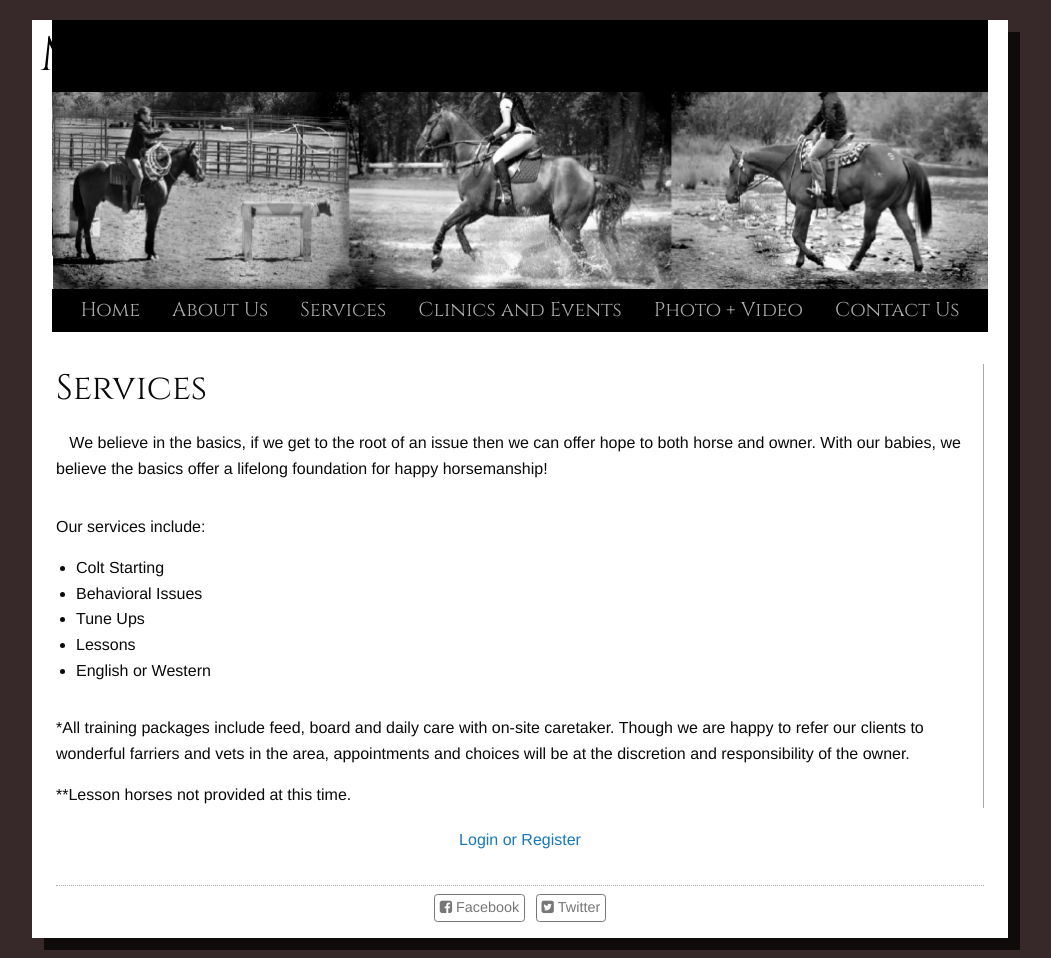
After one commit to SethMcFarland/MountainViewEquestrian, a Django app: page /services/ in a window 1280 px wide. The commit adds this page. Shown: the whole page, without its empty margins (120-1171 px from the left). Run offline with Django 3.2, Linux system fonts and the light colour scheme; some libraries are stand-ins or nearby versions.

Commit message:
Added Contact Us, About Us, and Services.

```diff
--- a/mtnviewequest/mtnviewequest/urls.py
+++ b/mtnviewequest/mtnviewequest/urls.py
@@ -21,6 +21,8 @@ from . import views
 urlpatterns = [
 	url(r'^$', views.index, name='index'),
     url(r'^about/', views.about, name='about'),
+    url(r'^services/', views.services, name='services'),
+    url(r'^contact/', views.contact, name='contact'),
 	url(r'^user/', include('users.urls')),
     url(r'^event/', include('events.urls')),
     url(r'^admin/', admin.site.urls),
--- a/mtnviewequest/mtnviewequest/views.py
+++ b/mtnviewequest/mtnviewequest/views.py
@@ -1,7 +1,26 @@
 from django.shortcuts import render
+
+from .forms import ContactForm
 
 def index(request):
 	return render(request, 'base/index.html')
 
 def about(request):
 	return render(request, 'base/about.html')
+
+def services(request):
+	return render(request, 'base/services.html')
+
+def contact(request):
+	if request.method == 'POST':
+		form = ContactForm(request.POST);
+
+		if form.is_valid():
+			message = "Success"
+			form = ContactForm();
+			return render(request, 'base/contact.html', {'form': form, 'message': message})
+
+	else:
+		form = ContactForm();
+
+	return render(request, 'base/contact.html', {'form': form})
--- a/mtnviewequest/static/base/css/app.css
+++ b/mtnviewequest/static/base/css/app.css
@@ -149,7 +149,7 @@ body {
 
 .sub_page_main {
 
-	margin-top: 0.75em;
+	margin-top: 2em;
 }
 
 .right_col {
@@ -197,3 +197,72 @@ body {
 	text-align: center;
 
 }
+
+.article_head {
+
+	margin-bottom: 0.5em;
+	font-family: "Cinzel", serif;
+	font-size: 2.2em;
+	font-weight: 400;
+
+}
+
+.article_text {
+
+	font-family: "Quattrocento Sans", sans-serif;
+	font-size: 1em;
+	font-weight: 400;
+
+}
+
+.footer {
+
+	margin-left: 1.5em;
+	margin-right: 1.5em;
+	margin-top: 2em;
+
+}
+
+.facebook_button {
+
+	padding: 0.4em 0.3em 0.4em 0.3em;
+	background-color: white;
+	color: #777777;
+	border: solid thin #777777;
+	border-radius: 0.25em 0.25em 0.25em 0.25em;
+
+}
+
+.facebook_button:hover {
+
+	background-color: #3B5998;
+
+}
+
+.facebook_button:focus {
+
+	background-color: #3B5998;
+}
+
+.twitter_button {
+
+	padding: 0.4em 0.3em 0.4em 0.3em;
+	margin-left: 0.5em;
+	background-color: white;
+	color: #777777;
+	border: solid thin #777777;
+	border-radius: 0.25em 0.25em 0.25em 0.25em;
+
+}
+
+.twitter_button:hover {
+
+	background-color: #1DA1F2;
+
+}
+
+.twitter_button:focus {
+
+	background-color: #1DA1F2;
+
+}
--- a/mtnviewequest/templates/base/base.html
+++ b/mtnviewequest/templates/base/base.html
@@ -33,10 +33,10 @@
 						<ul class="menu">
 							<li class="nav_menu_item"><a class="nav_menu_link" href="/">Home</a></li>
 							<li class="nav_menu_item"><a class="nav_menu_link" href="/about/">About Us</a></li>
-							<li class="nav_menu_item"><a class="nav_menu_link" href="#">Services</a></li>
+							<li class="nav_menu_item"><a class="nav_menu_link" href="/services/">Services</a></li>
 							<li class="nav_menu_item"><a class="nav_menu_link" href="{% url "events:calendar" %}">Clinics and Events</a></li>
 							<li class="nav_menu_item"><a class="nav_menu_link" href="#">Photo + Video</a></li>
-							<li class="nav_menu_item"><a class="nav_menu_link" href="#">Contact Us</a></li>
+							<li class="nav_menu_item"><a class="nav_menu_link" href="/contact/">Contact Us</a></li>
 						</ul>
 					</div>
 				</div>
@@ -44,7 +44,7 @@
 			<div class="row">
 				<div class="small-12 small-centered large-12 large-centered columns main_content">
 					<div class="row">
-						<div class="small-8 large-8 columns center_text" style="border-width: 0 1px 0 0; border-style: solid;">
+						<div class="small-8 large-8 columns" style="border-width: 0 1px 0 0; border-style: solid; border-color: #aaa">
 							{% block content %}
 							{% endblock content %}
 						</div>
@@ -56,6 +56,14 @@
 								<p><a data-open="login_or_reg_modal" id="login_or_reg_modal_link">Login or Register</a></p>
 							{% endif %}
 						</div>
+					</div>
+				</div>
+			</div>
+			<div class="row">
+				<div class="small-3 large-3 columns footer center_text">
+					<div style="padding-top: 0.5em; border-top: 0.05em dotted #aaa">
+						<button class="button facebook_button"><i class="fa fa-facebook-square" aria-hidden="true"></i>&nbspFacebook</button>
+						<button class="button twitter_button"><i class="fa fa-twitter-square" aria-hidden="true"></i>&nbspTwitter</button>
 					</div>
 				</div>
 			</div>
--- /dev/null
+++ b/mtnviewequest/templates/base/services.html
@@ -0,0 +1,30 @@
+{% extends "base/base.html" %}
+{% load static %}
+{% load custom_filters %}
+
+{% block content %}
+	<div class="row">
+		<div class="small-12 large-12 columns sub_page_main">
+			<h3 class="article_head">Services</h3>
+			<p>
+				&nbsp&nbsp&nbspWe believe in the basics, if we get to the root of an issue then we can offer hope to both horse and owner. With our babies, we believe the basics offer a lifelong foundation for happy horsemanship!
+			</p>
+			<p style="margin-top: 2em;">
+				Our services include:
+			</p>
+			<ul>
+				<li>Colt Starting</li>
+				<li>Behavioral Issues</li>
+				<li>Tune Ups</li>
+				<li>Lessons</li>
+				<li>English or Western</li>
+			</ul>
+			<p style="margin-top: 2em;">
+				*All training packages include feed, board and daily care with on-site caretaker. Though we are happy to refer our clients to wonderful farriers and vets in the area, appointments and choices will be at the discretion and responsibility of the owner.
+			</p>
+			<p>
+				**Lesson horses not provided at this time.
+			</p>
+		</div>
+	</div>
+{% endblock %}
```
Also changed, not shown: mtnviewequest/mtnviewequest/forms.py (added, +28 -0 lines), mtnviewequest/templates/base/about.html (+6 -1 lines), mtnviewequest/templates/base/contact.html (added, +40 -0 lines).
